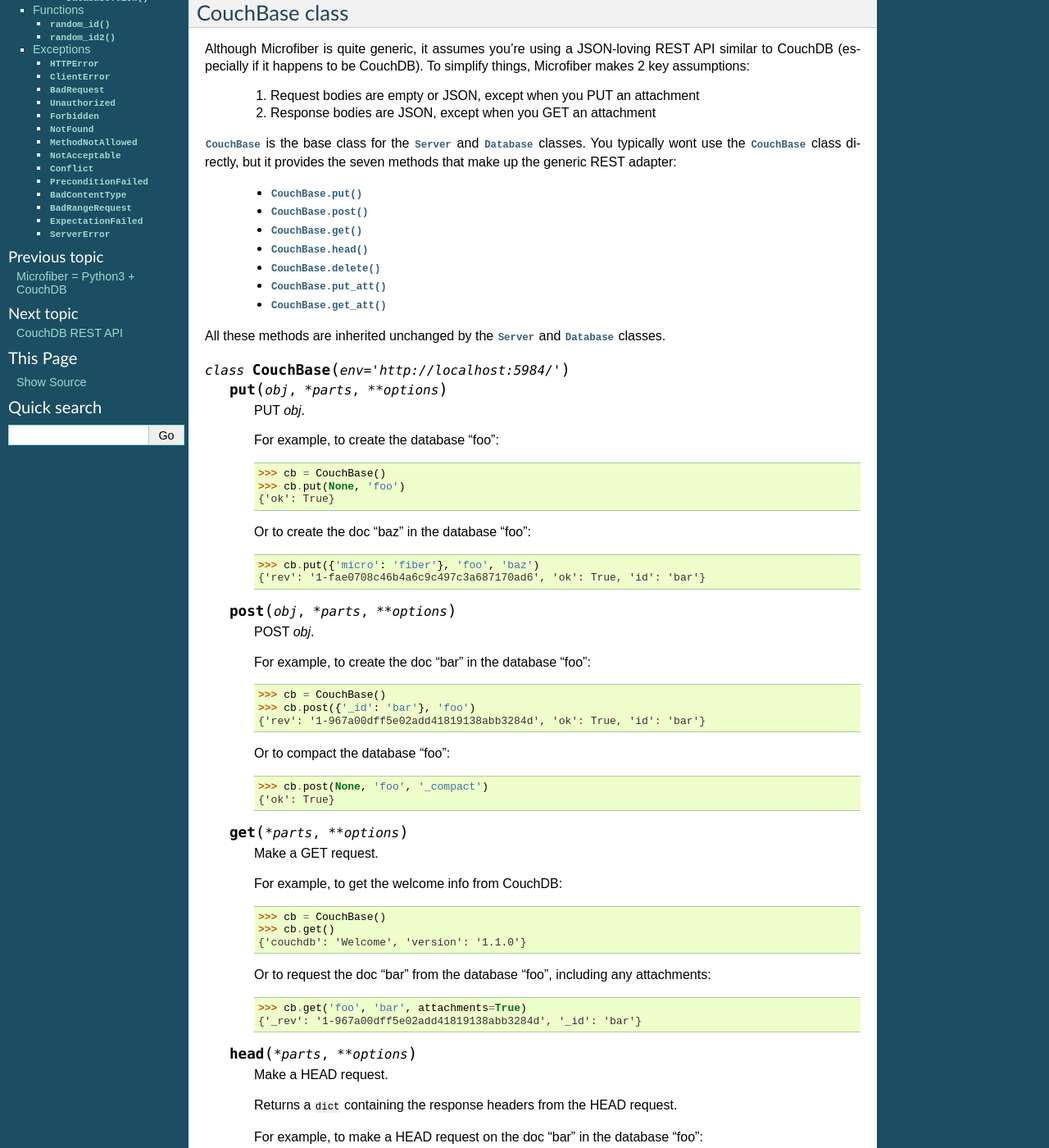
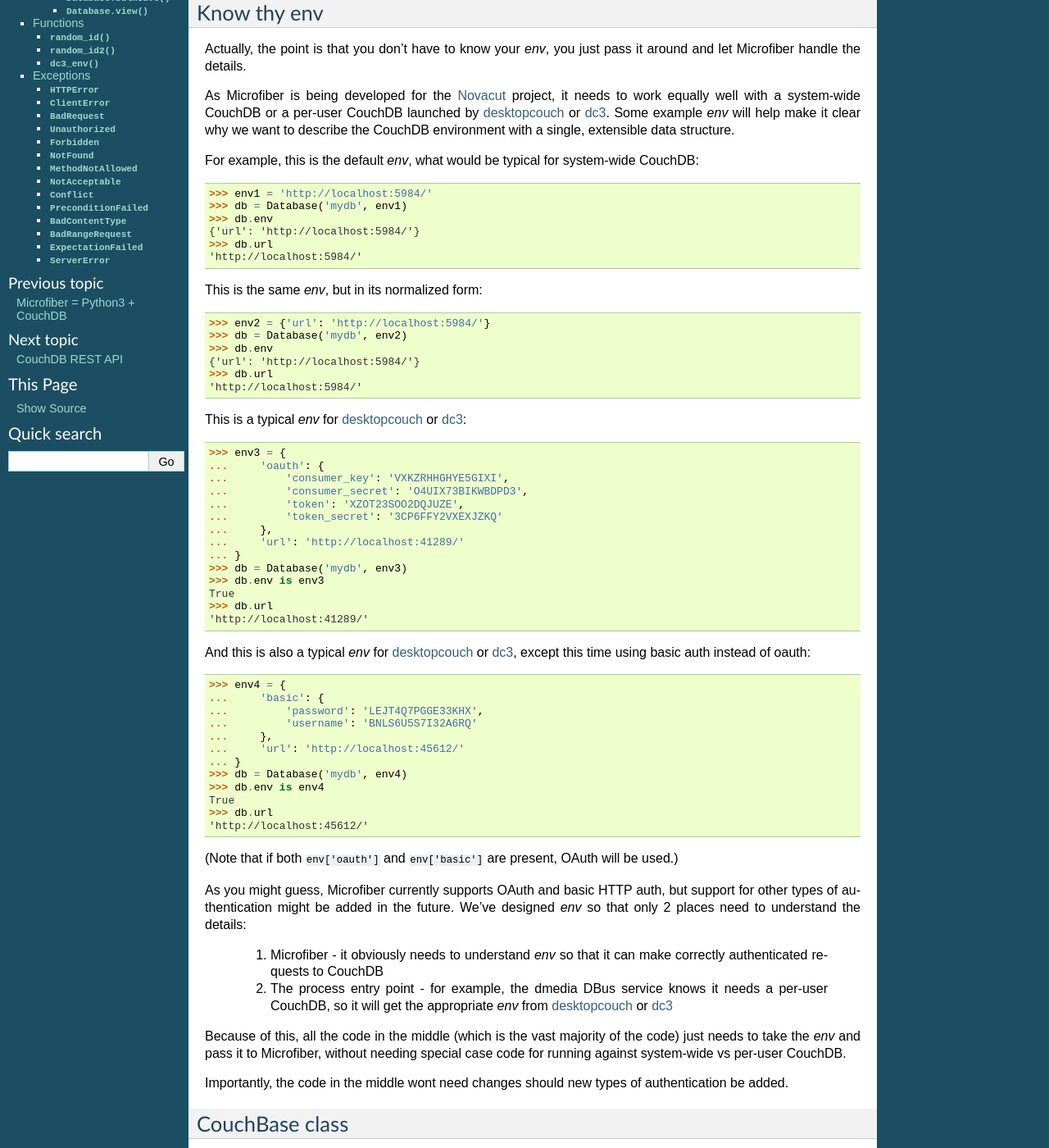
Before and after one commit to json420/microfiber, a Sphinx documentation site: the page built from doc/microfiber.rst, in a window 1280 px wide and 1400 px high, scrolled down 390 px. Shown: the whole window at 82% size. Built offline with Sphinx 7.4.7, drawn with Linux system fonts in a browser that asks for light colours; some of the changed text lies outside the part shown.

Commit message:
Added Know thy env section

```diff
--- a/doc/microfiber.rst
+++ b/doc/microfiber.rst
@@ -19,6 +19,96 @@ example:
 {'ok': True}
 
 Chances are you'll use the :class:`Database` class most of all.
+
+
+Know thy env
+============
+
+Actually, the point is that you don't have to know your *env*, you just pass it
+around and let Microfiber handle the details.
+
+As Microfiber is being developed for the `Novacut`_ project, it needs to work
+equally well with a system-wide CouchDB or a per-user CouchDB launched by
+`desktopcouch`_ or `dc3`_.  Some example *env* will help make it clear why we
+want to describe the CouchDB environment with a single, extensible data
+structure.
+
+For example, this is the default *env*, what would be typical for system-wide
+CouchDB:
+
+>>> env1 = 'http://localhost:5984/'
+>>> db = Database('mydb', env1)
+>>> db.env
+{'url': 'http://localhost:5984/'}
+>>> db.url
+'http://localhost:5984/'
+
+
+This is the same *env*, but in its normalized form:
+
+>>> env2 = {'url': 'http://localhost:5984/'}
+>>> db = Database('mydb', env2)
+>>> db.env
+{'url': 'http://localhost:5984/'}
+>>> db.url
+'http://localhost:5984/'
+
+
+This is a typical *env* for `desktopcouch`_ or `dc3`_:
+
+>>> env3 = {
+...     'oauth': {
+...         'consumer_key': 'VXKZRHHGHYE5GIXI',
+...         'consumer_secret': 'O4UIX73BIKWBDPD3',
+...         'token': 'XZOT23SOO2DQJUZE',
+...         'token_secret': '3CP6FFY2VXEXJZKQ'
+...     },
+...     'url': 'http://localhost:41289/'
+... }
+>>> db = Database('mydb', env3)
+>>> db.env is env3
+True
+>>> db.url
+'http://localhost:41289/'
+
+
+And this is also a typical *env* for `desktopcouch`_ or `dc3`_, except this time
+using basic auth instead of oauth:
+
+>>> env4 = {
+...     'basic': {
+...         'password': 'LEJT4Q7PGGE33KHX',
+...         'username': 'BNLS6U5S7I32A6RQ'
+...     },
+...     'url': 'http://localhost:45612/'
+... }
+>>> db = Database('mydb', env4)
+>>> db.env is env4
+True
+>>> db.url
+'http://localhost:45612/'
+
+(Note that if both ``env['oauth']`` and ``env['basic']`` are present, OAuth will
+be used.)
+
+As you might guess, Microfiber currently supports OAuth and basic HTTP auth, but
+support for other types of authentication might be added in the future.  We've
+designed *env* so that only 2 places need to understand the details:
+
+    1. Microfiber - it obviously needs to understand *env* so that it can make
+       correctly authenticated requests to CouchDB
+
+    2. The process entry point - for example, the dmedia DBus service knows it
+       needs a per-user CouchDB, so it will get the appropriate *env* from
+       `desktopcouch`_ or `dc3`_
+
+Because of this, all the code in the middle (which is the vast majority of the
+code) just needs to take the *env* and pass it to Microfiber, without needing
+special case code for running against system-wide vs per-user CouchDB.
+
+Importantly, the code in the middle wont need changes should new types of
+authentication be added.
+
 
 
 CouchBase class
@@ -196,6 +286,9 @@ the :class:`Server` class provides one convenience method:
         >>> s.database('foo')
         Database('foo', 'http://localhost:41289/')
 
+        If you call this method with ``ensure=True``, a call to
+        :meth:`Database.ensure()` is made prior to returning the instance.
+
 
 
 Database class
@@ -328,7 +419,6 @@ Functions
     approved", for what that's worth.
 
 
-
 .. function:: random_id2()
 
     Returns a random ID with timestamp + 80 bits of base32-encoded random data.
@@ -338,6 +428,18 @@ Functions
     >>> random_id2()  #doctest: +SKIP
     '1313567384.67DFPERIOU66CT56'
 
+
+.. function:: dc3_env()
+
+    Return the dc3 environment information.
+
+    For example, to create a :class:`Database` with the correct per-user `dc3`_
+    environment:
+
+    >>> from microfiber import dc3_env, Database
+    >>> db = Database('dmedia', dc3_env())
+    >>> db.url
+    'http://localhost:41289/'
 
 
 Exceptions
@@ -428,3 +530,10 @@ Exceptions
 .. exception:: ServerError
 
     Used to raise exceptions for any 5xx Server Errors.
+
+
+
+.. _`Novacut`: https://wiki.ubuntu.com/Novacut
+.. _`desktopcouch`: https://launchpad.net/desktopcouch
+.. _`dc3`: https://launchpad.net/dc3
+.. _`python-couchdb`: http://packages.python.org/CouchDB/client.html#database
```
Also changed, not shown: other parts of doc/microfiber.rst (+0 -2 lines).
